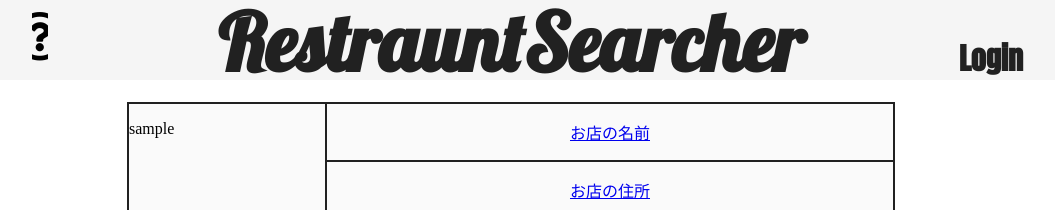
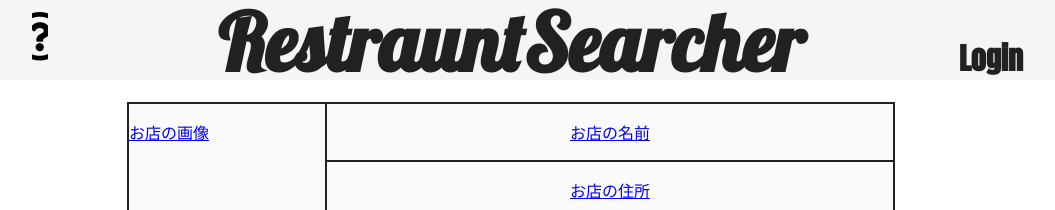
Before and after one commit to K-Daiki-0ne/Restaurant_Searcher, a React (Create React App) app in the folder client/: page /list in a window 1280 px wide. Shown: the top 210 px of the page, without its empty margins (129-1184 px from the left). Built offline with nearby package versions, Linux system fonts and the light colour scheme.

Commit message:
add: connect component

```diff
--- a/client/src/components/templates/ListRestaurantCard/ListRestaurantCard.tsx
+++ b/client/src/components/templates/ListRestaurantCard/ListRestaurantCard.tsx
@@ -1,24 +1,23 @@
 import React from 'react';
-import { Link } from 'react-router-dom';
-import { ListTitle } from '../../organisms/index';
+import {
+  ListTitle,
+  ListAdressCard,
+  ListImageCard
+} from '../../organisms/index';
 import './ListRestaurantCard.css';
 
 export const ListRestaurantCard: React.FC = () => {
   return (
   <div className="grid">
     <article className="restraunt-image">
-      <p>sample</p>
+      <ListImageCard />
     </article>
     <article className="restraunt-content">
       <section className='name'>
         <ListTitle />
       </section>
       <section className='adress'>
-        <Link to='/detail'>
-          <p>
-            お店の住所
-          </p>
-        </Link>
+        <ListAdressCard />
       </section>
     </article>
   </div>
```
